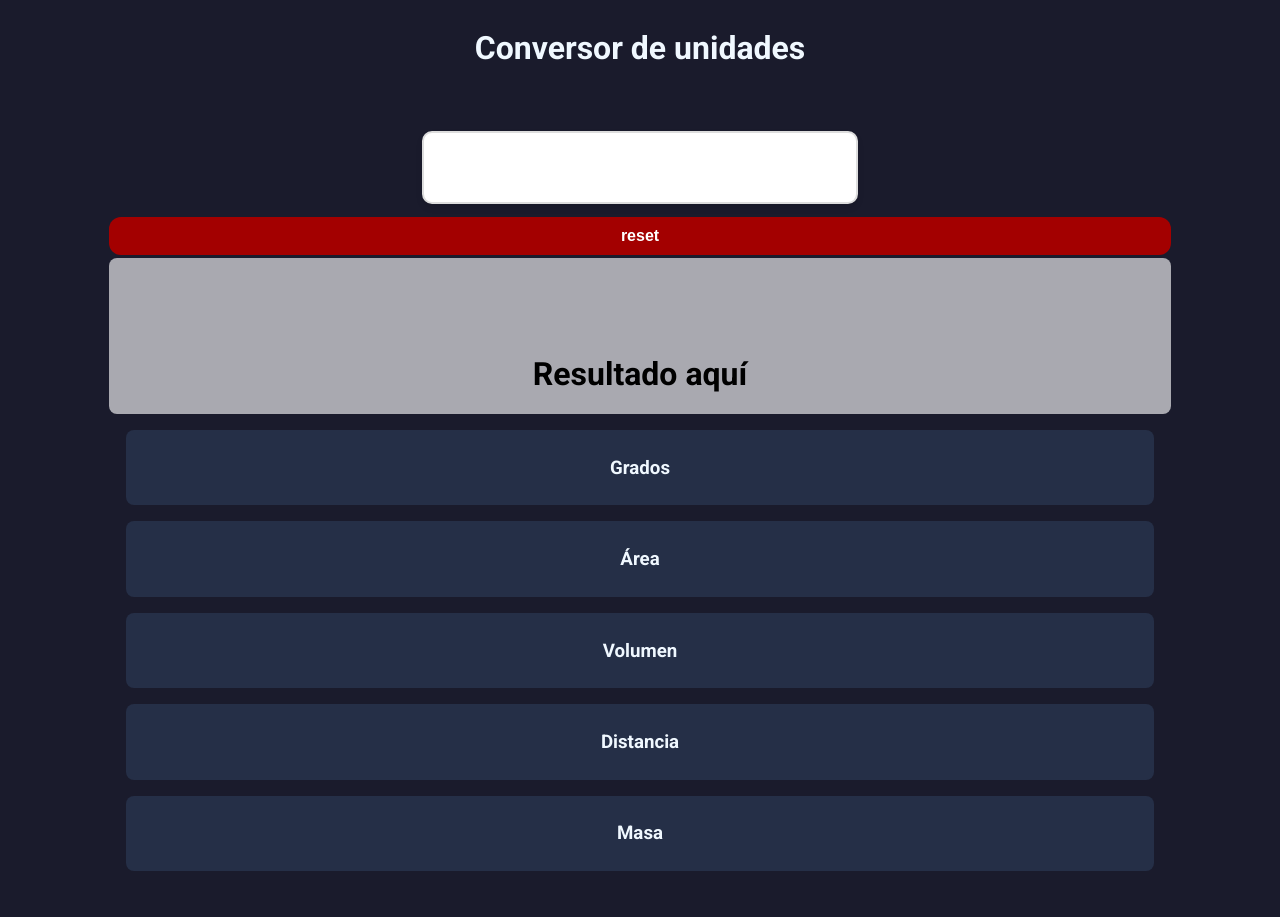
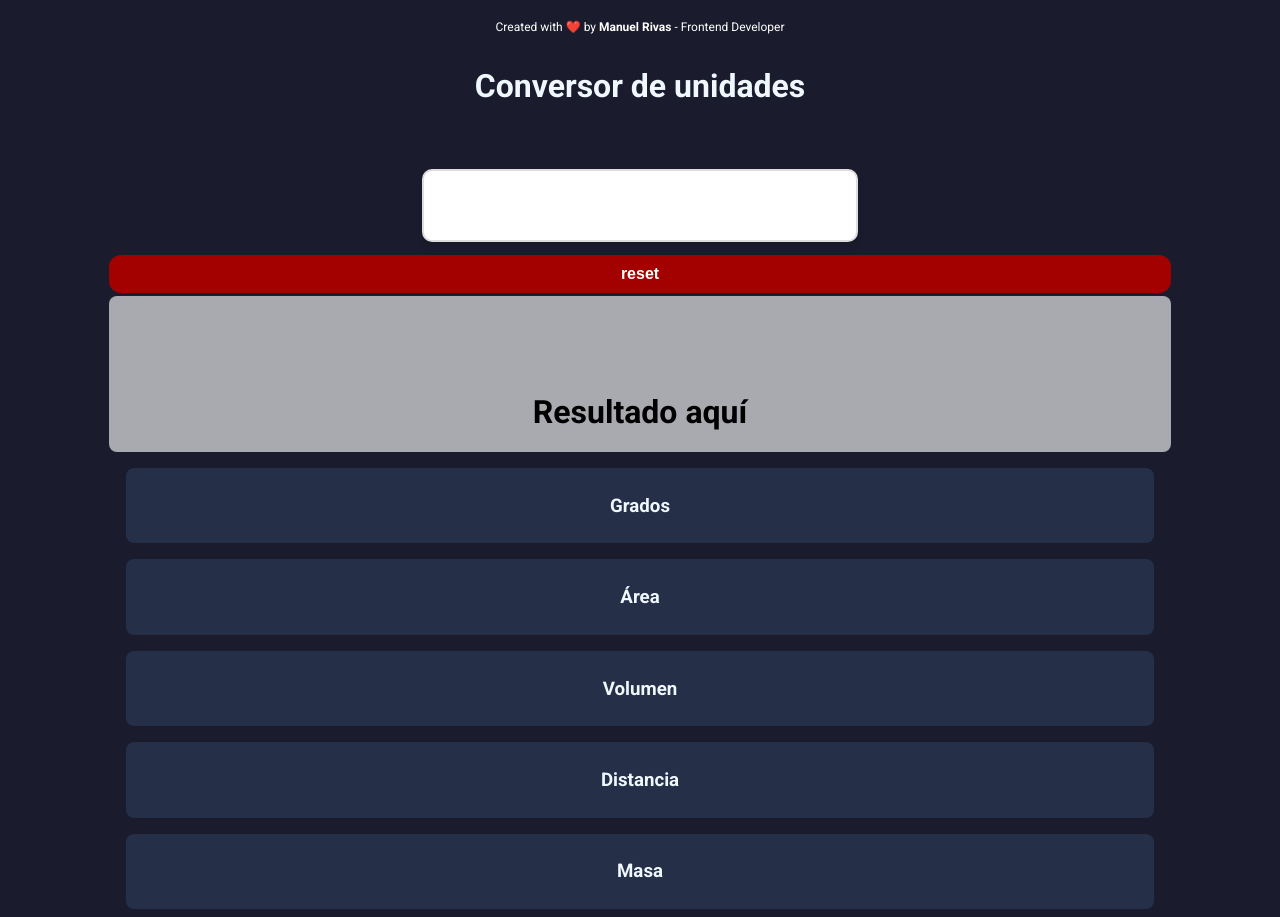
Before and after one commit to rexdaro/conversor-de-unidades, a website built with Vite: page index.html in a window 1280 px wide. Before the commit the page ends 879 px from the top, so only its background shows below. Built offline with nearby package versions, Linux system fonts and the light colour scheme.

Commit message:
agregando footer

```diff
--- a/index.html
+++ b/index.html
@@ -7,9 +7,14 @@
 <link rel="preconnect" href="https://fonts.gstatic.com" crossorigin>
 <link href="https://fonts.googleapis.com/css2?family=Inter:ital,opsz,wght@0,14..32,100..900;1,14..32,100..900&family=Roboto:ital,wght@0,100..900;1,100..900&display=swap" rel="stylesheet">
     <meta name="viewport" content="width=device-width, initial-scale=1.0" />
-    <title>Vite + TS</title>
+    <title>Conversor de unidades</title>
   </head>
   <body>
+
+    <footer id="footer">
+        <p>Created with ❤️ by <strong>Manuel Rivas</strong> - Frontend Developer</p>
+    </footer>
+
     <h1>Conversor de unidades</h1>
 
 
--- a/src/style.css
+++ b/src/style.css
@@ -101,3 +101,13 @@ input:focus {
     width: 84%;
 }
 /* Estilo general opcional para los contenedores */
+
+footer{
+    text-align: center;
+    margin: 0;
+    margin-bottom: 0.8rem;
+    font-size: 0.75rem;
+    color: #ffffff;
+    width: 100%;
+    margin: 0;
+}
```
